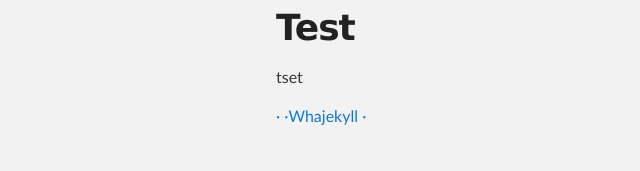
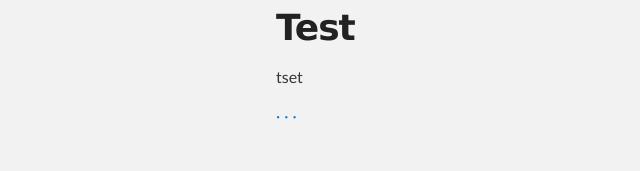
Before and after one commit to hellotarkim/hellotarkim.github.io, a Jekyll site: the page built from _posts/2017-01-01-test.md, in a window 1280 px wide. Shown: the part 129-300 px from the top of the page, without its empty margins (44-684 px from the left). Built offline with Jekyll 4.4.1, drawn with Linux system fonts in a browser that asks for light colours.

Commit message:
Update post.html

```diff
--- a/_layouts/post.html
+++ b/_layouts/post.html
@@ -13,7 +13,7 @@ layout: default
     <span class="pagination-item newer">&middot</span>
   {% endif %}
 
-  <a class="pagination-item" href="{{ site.url }}">&middot{{ page.previous.title }}</a>
+  <a class="pagination-item" href="{{ site.baseurl }}/random">&middot</a>
 
   {% if page.next.url %}
     <a class="pagination-item older" href="{{ page.next.url | prepend: site.baseurl }}">&middot</a>
```
